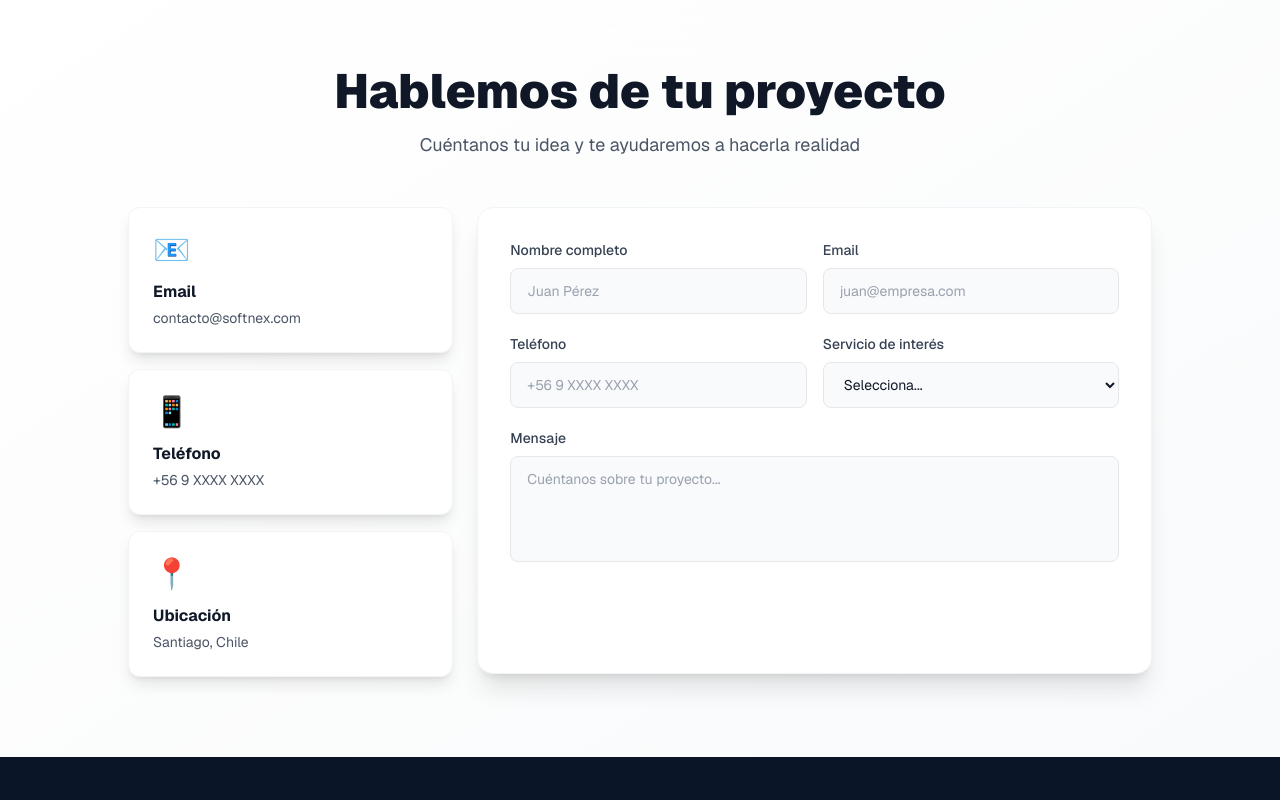
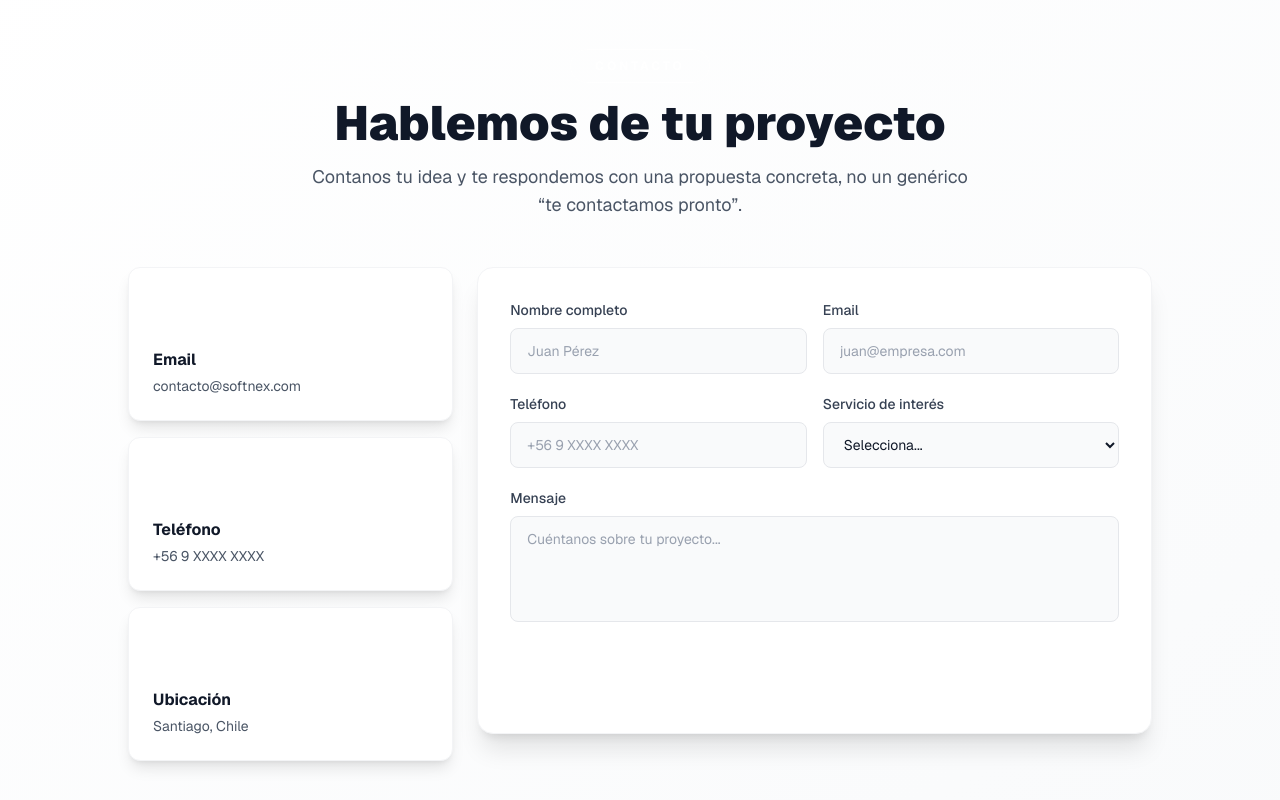
Before and after one commit to hernanazocar/softnex, a Next.js app: page / in a window 1280 px wide. Shown: the part 2960-3760 px from the top of the page. Built offline with nearby package versions, Linux system fonts and the light colour scheme.

Commit message:
feat(contact): iconos lucide-react, estado de envio exitoso y animaciones

```diff
--- a/components/Contact.tsx
+++ b/components/Contact.tsx
@@ -1,6 +1,8 @@
 'use client'
 
 import { useState } from 'react'
+import { motion } from 'framer-motion'
+import { Mail, Phone, MapPin, Send, CheckCircle2 } from 'lucide-react'
 
 export default function Contact() {
   const [formData, setFormData] = useState({
@@ -8,29 +10,31 @@ export default function Contact() {
     email: '',
     phone: '',
     service: '',
-    message: ''
+    message: '',
   })
+  const [isSubmitted, setIsSubmitted] = useState(false)
 
   const handleSubmit = (e: React.FormEvent) => {
     e.preventDefault()
     console.log('Form submitted:', formData)
+    setIsSubmitted(true)
   }
 
   const handleChange = (e: React.ChangeEvent<HTMLInputElement | HTMLTextAreaElement | HTMLSelectElement>) => {
-    setFormData(prev => ({
+    setFormData((prev) => ({
       ...prev,
-      [e.target.name]: e.target.value
+      [e.target.name]: e.target.value,
     }))
   }
 
   const contactInfo = [
-    { icon: '📧', title: 'Email', value: 'contacto@softnex.com' },
-    { icon: '📱', title: 'Teléfono', value: '+56 9 XXXX XXXX' },
-    { icon: '📍', title: 'Ubicación', value: 'Santiago, Chile' },
+    { icon: Mail, title: 'Email', value: 'contacto@softnex.com' },
+    { icon: Phone, title: 'Teléfono', value: '+56 9 XXXX XXXX' },
+    { icon: MapPin, title: 'Ubicación', value: 'Santiago, Chile' },
   ]
 
   return (
-    <section id="contacto" className="relative py-20 overflow-hidden bg-gradient-to-br from-white to-gray-50">
+    <section id="contacto" className="relative py-20 md:py-28 overflow-hidden bg-gradient-to-br from-white to-gray-50">
       {/* Light background */}
       <div className="absolute inset-0">
         <div className="absolute inset-0 bg-dots-pattern opacity-5" />
@@ -40,7 +44,13 @@ export default function Contact() {
       <div className="relative z-10 container mx-auto px-6">
         <div className="max-w-5xl mx-auto">
           {/* Header */}
-          <div className="text-center mb-12">
+          <motion.div
+            initial={{ opacity: 0, y: 20 }}
+            whileInView={{ opacity: 1, y: 0 }}
+            viewport={{ once: true, margin: '-80px' }}
+            transition={{ duration: 0.5 }}
+            className="text-center mb-12"
+          >
             <div className="inline-block mb-4 px-6 py-2 bg-softnex-pink/5 border border-softnex-pink/20 rounded-full">
               <p className="text-xs tracking-[0.25em] text-softnex-pink font-bold">
                 CONTACTO
@@ -50,24 +60,55 @@ export default function Contact() {
               Hablemos de tu <span className="text-softnex-blue">proyecto</span>
             </h2>
             <p className="text-lg text-gray-600 max-w-2xl mx-auto">
-              Cuéntanos tu idea y te ayudaremos a hacerla realidad
+              Contanos tu idea y te respondemos con una propuesta concreta, no un genérico
+              &ldquo;te contactamos pronto&rdquo;.
             </p>
-          </div>
+          </motion.div>
 
           <div className="grid grid-cols-1 lg:grid-cols-3 gap-6">
             {/* Contact info */}
-            <div className="space-y-4">
-              {contactInfo.map((info, index) => (
-                <div key={index} className="bg-white p-6 rounded-xl shadow-lg hover:shadow-xl hover:scale-105 transition-all duration-300 border border-gray-100">
-                  <div className="text-3xl mb-3">{info.icon}</div>
+            <motion.div
+              initial={{ opacity: 0, x: -20 }}
+              whileInView={{ opacity: 1, x: 0 }}
+              viewport={{ once: true, margin: '-60px' }}
+              transition={{ duration: 0.5 }}
+              className="space-y-4"
+            >
+              {contactInfo.map((info) => {
+                const Icon = info.icon
+                return (
+                  <div
+                    key={info.title}
+                    className="group bg-white p-6 rounded-xl shadow-lg hover:shadow-xl hover:-translate-y-1 transition-all duration-300 border border-gray-100"
+                  >
+                    <div className="inline-flex items-center justify-center w-11 h-11 rounded-xl bg-softnex-blue/10 mb-3 group-hover:scale-110 transition-transform duration-300">
+                      <Icon className="w-5 h-5 text-softnex-blue" strokeWidth={2} />
+                    </div>
                     <h3 className="text-gray-900 font-bold text-base mb-1">{info.title}</h3>
                     <p className="text-gray-600 text-sm">{info.value}</p>
                   </div>
-              ))}
-            </div>
+                )
+              })}
+            </motion.div>
 
             {/* Contact form */}
-            <div className="lg:col-span-2">
+            <motion.div
+              initial={{ opacity: 0, x: 20 }}
+              whileInView={{ opacity: 1, x: 0 }}
+              viewport={{ once: true, margin: '-60px' }}
+              transition={{ duration: 0.5, delay: 0.1 }}
+              className="lg:col-span-2"
+            >
+              {isSubmitted ? (
+                <div className="h-full flex flex-col items-center justify-center text-center bg-white p-8 rounded-2xl shadow-xl border border-gray-100 min-h-[320px]">
+                  <CheckCircle2 className="w-14 h-14 text-softnex-blue mb-4" strokeWidth={1.5} />
+                  <h3 className="text-xl font-bold text-gray-900 mb-2">¡Mensaje enviado!</h3>
+                  <p className="text-gray-600 text-sm max-w-sm">
+                    Gracias por escribirnos. Vamos a revisar tu mensaje y te contactamos a la
+                    brevedad.
+                  </p>
+                </div>
+              ) : (
                 <form onSubmit={handleSubmit} className="bg-white p-8 rounded-2xl shadow-xl space-y-5 border border-gray-100">
                   <div className="grid grid-cols-1 md:grid-cols-2 gap-4">
                     <div>
@@ -160,16 +201,17 @@ export default function Contact() {
 
                   <button
                     type="submit"
-                  className="w-full px-8 py-3.5 bg-gradient-to-r from-softnex-blue to-softnex-purple text-white rounded-lg font-bold text-base tracking-wide transition-all duration-300 hover:scale-105 hover:shadow-lg hover:shadow-softnex-blue/30"
+                    className="group w-full px-8 py-3.5 bg-gradient-to-r from-softnex-blue to-softnex-purple text-white rounded-lg font-bold text-base tracking-wide transition-all duration-300 hover:scale-105 hover:shadow-lg hover:shadow-softnex-blue/30 flex items-center justify-center gap-2"
                   >
                     Enviar mensaje
+                    <Send className="w-4 h-4 group-hover:translate-x-1 group-hover:-translate-y-0.5 transition-transform" />
                   </button>
                 </form>
+              )}
+            </motion.div>
           </div>
         </div>
       </div>
-      </div>
-
     </section>
   )
 }
```
Lines whose indentation alone changed are shown as unchanged.
